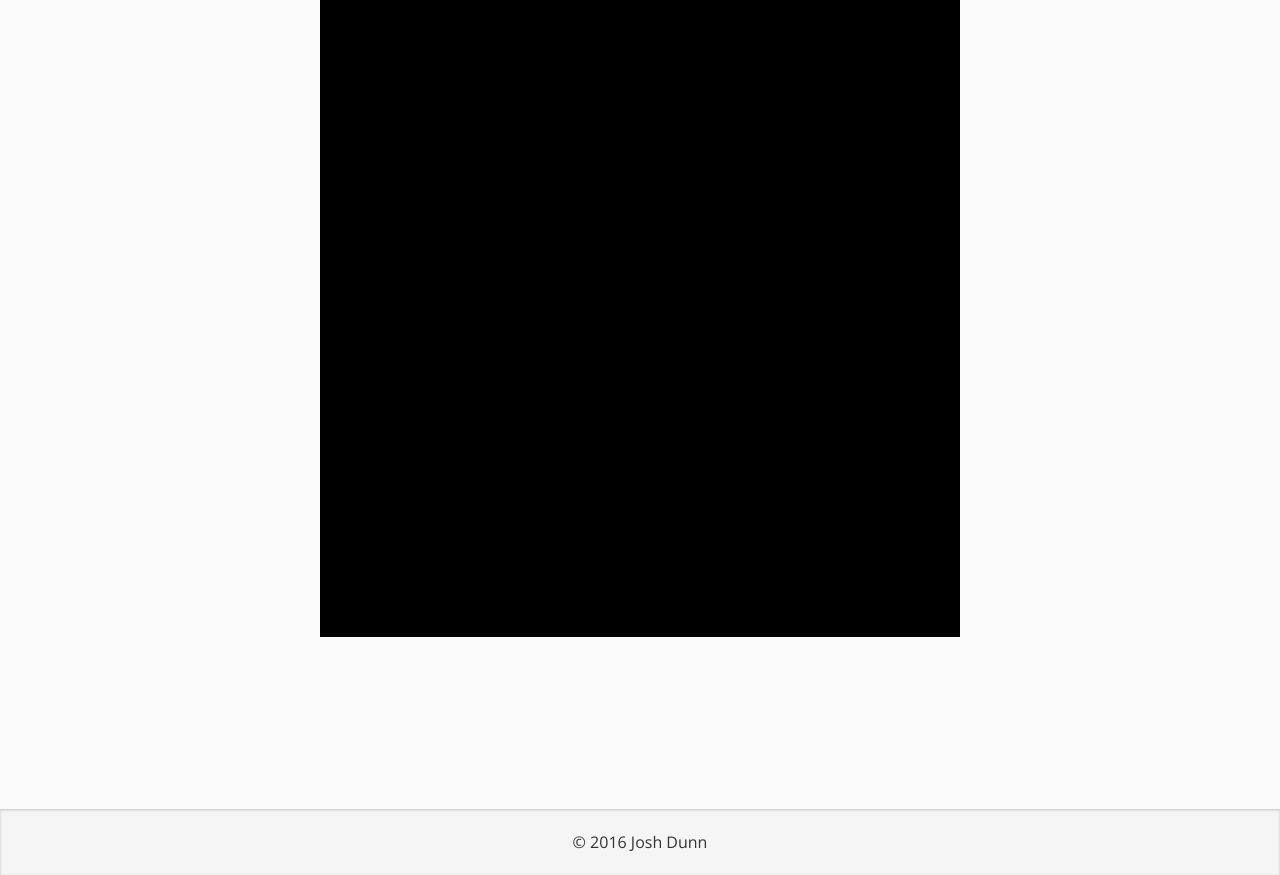
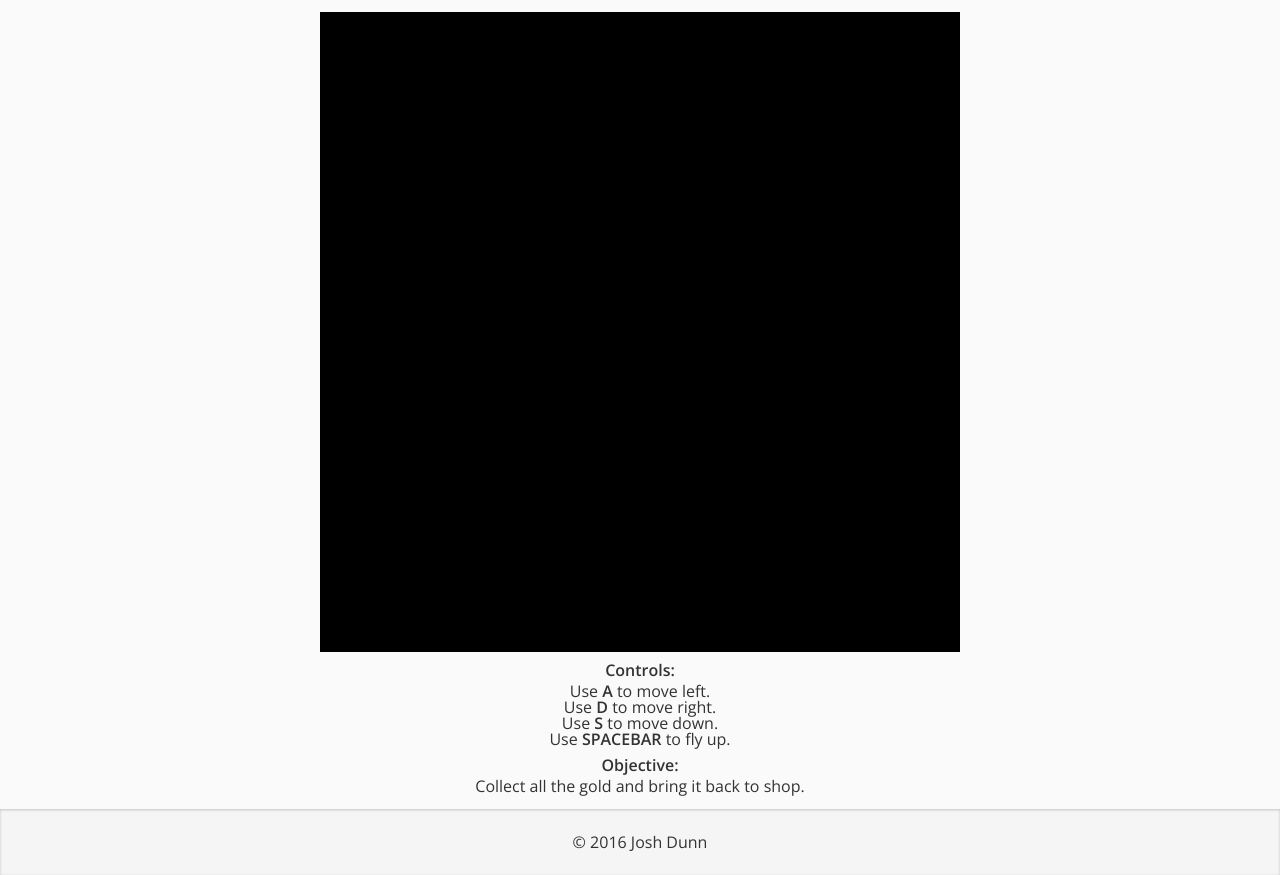
Before and after one commit to JoshDunnDev/MinerGameDemo, a plain HTML site: page index.html in a window 1280 px wide and 944 px high. Shown: the part 69-944 px from the top of the page. Drawn offline with nearby package versions, Linux system fonts and the light colour scheme; no server answers.

Commit message:
Add Game Directions

```diff
--- a/css/main.css
+++ b/css/main.css
@@ -88,12 +88,29 @@ header {
 
 /* ----- Content ----- */
 
+.wrapper {
+	text-align: center;
+}
+
 #game {
 	margin-top: 15px;
 }
 
 #game canvas {
 	margin: 0 auto;
+}
+
+h1 {
+	font-weight: 600;
+	margin: 10px 0 5px;
+}
+
+strong {
+	font-weight: 600;
+}
+
+.last {
+	margin-bottom: 15px;
 }
 
 
--- a/index.html
+++ b/index.html
@@ -41,6 +41,14 @@
 			</header>
 			<div class="wrapper">
 				<div id="game"></div>
+				<h1>Controls:</h1>
+				<p>Use <strong>A</strong> to move left.</p>
+				<p>Use <strong>D</strong> to move right.</p>
+				<p>Use <strong>S</strong> to move down.</p>
+				<p>Use <strong>SPACEBAR</strong> to fly up.</p>
+
+				<h1>Objective:</h1>
+				<p class="last">Collect all the gold and bring it back to shop.</p>
 			</div>
 			<div class="push"></div>
 		</div>
```
